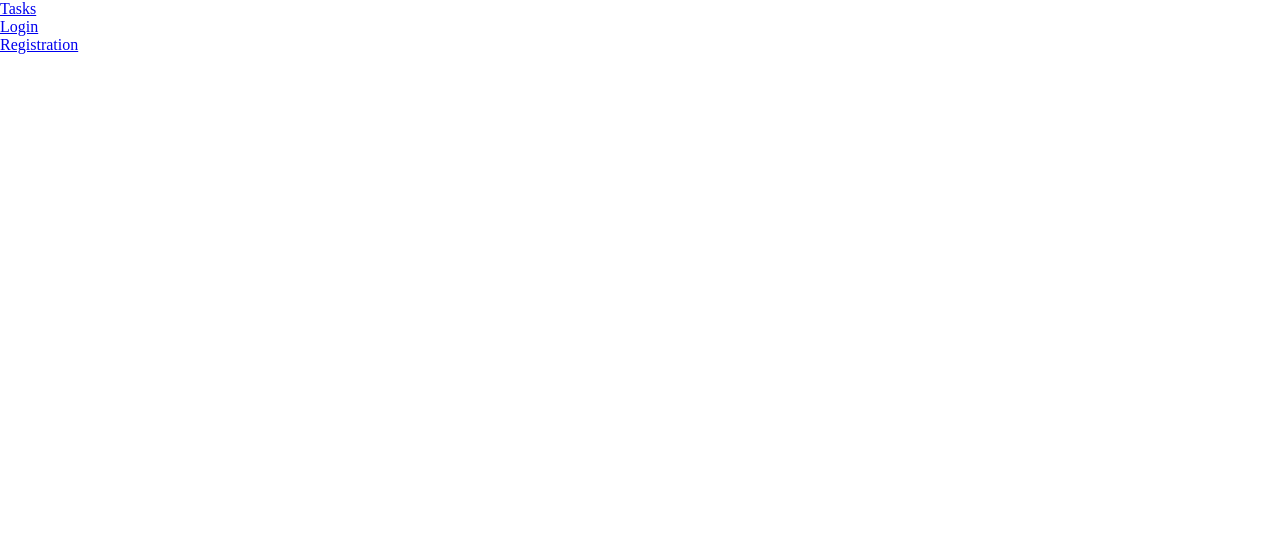
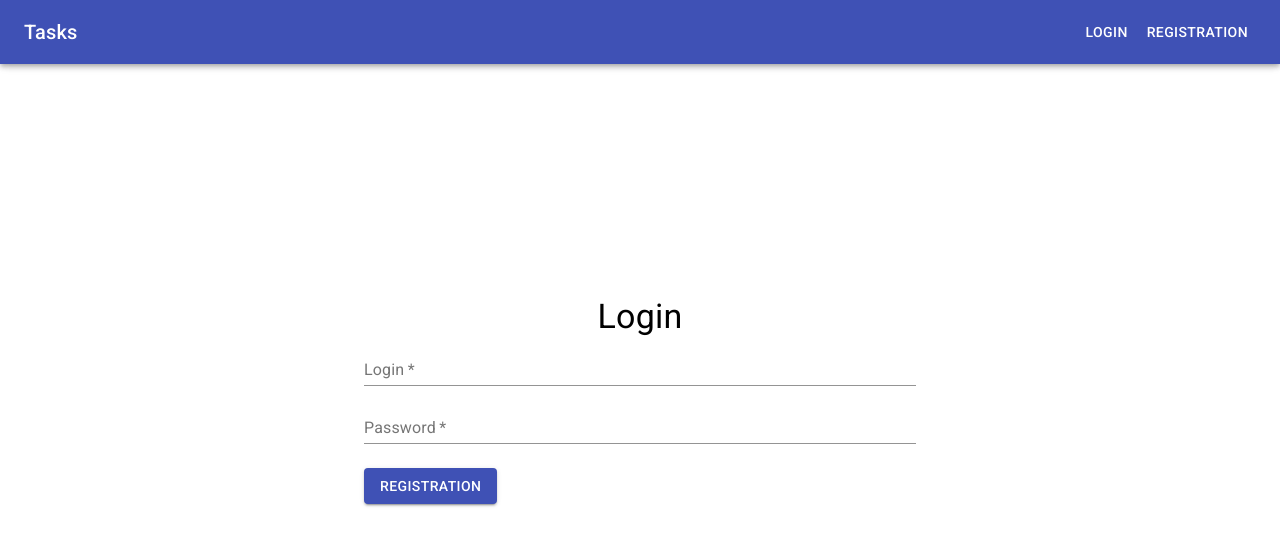
Before and after one commit to DGKorolev/todo-list, a React (Create React App) app: page /registration in a window 1280 px wide. Shown: the top 546 px of the page. Built offline with nearby package versions, Linux system fonts and the light colour scheme.

Commit message:
add Registration and Login page

```diff
--- a/src/App.css
+++ b/src/App.css
@@ -2,6 +2,11 @@
   margin: 0;
   padding: 0;
   box-sizing: border-box;
+}
+
+a{
+  text-decoration: none;
+  color: inherit;
 }
 
 .todo-pagination{
@@ -10,6 +15,6 @@
   margin-top: 20px;
 }
 
-.gridContainer{
-  height: 100vh;
+.formContainer>div + div{
+  margin-top: 10px;
 }
--- a/src/App.js
+++ b/src/App.js
@@ -1,33 +1,20 @@
 import './App.css';
 import React from "react";
 import {
-    BrowserRouter as Router,
+    BrowserRouter,
     Switch,
-    Route,
-    Link
+    Route
 } from "react-router-dom";
 import Login from "./page/Login";
 import Registration from "./page/Registration";
 import Tasks from "./page/Tasks";
+import Navigation from "./components/Navigation";
 
 function App() {
 
     return (
-        <Router>
-            <div>
-                <nav>
-                    <ul>
-                        <li>
-                            <Link to="/">Tasks</Link>
-                        </li>
-                        <li>
-                            <Link to="/login">Login</Link>
-                        </li>
-                        <li>
-                            <Link to="/registration">Registration</Link>
-                        </li>
-                    </ul>
-                </nav>
+        <BrowserRouter>
+                <Navigation/>
 
                 <Switch>
                     <Route path="/login">
@@ -37,11 +24,10 @@ function App() {
                         <Registration/>
                     </Route>
                     <Route path="/">
-                        <Tasks />
+                        <Tasks/>
                     </Route>
                 </Switch>
-            </div>
-        </Router>
+        </BrowserRouter>
     );
 }
 
--- a/src/components/Navigation.js
+++ b/src/components/Navigation.js
@@ -1,21 +1,44 @@
 import React from 'react';
 import {Link} from "react-router-dom";
+import {AppBar, Box, Button, makeStyles, Toolbar, Typography} from "@material-ui/core";
+
+const useStyles = makeStyles((theme) => ({
+    root: {
+        flexGrow: 1,
+    },
+    menuButton: {
+        marginRight: theme.spacing(2),
+    },
+    title: {
+        flexGrow: 1,
+    },
+}));
 
 const Navigation = () => {
+    const classes = useStyles();
+
     return (
-        <nav>
-            <ul>
-                <li>
-                    <Link to="/">Tasks</Link>
-                </li>
-                <li>
-                    <Link to="/login">Login</Link>
-                </li>
-                <li>
-                    <Link to="/registration">Registration</Link>
-                </li>
-            </ul>
-        </nav>
+        <AppBar position="fixed">
+            <Toolbar>
+                <div className={classes.title}>
+                    <Link to="/">
+                        <Typography variant="h6">
+                            Tasks
+                        </Typography>
+                    </Link>
+                </div>
+
+                <div>
+                    <Link to="/login">
+                        <Button color="inherit">Login</Button>
+                    </Link>
+                    <Link to="/registration">
+                        <Button color="inherit">Registration</Button>
+                    </Link>
+                </div>
+
+            </Toolbar>
+        </AppBar>
     );
 };
 
--- a/src/page/Login.js
+++ b/src/page/Login.js
@@ -1,14 +1,14 @@
 import React from 'react';
-import {Container, Grid, Typography, Box, Input} from '@material-ui/core';
+import {Container, Grid, Typography, Box, Input, TextField} from '@material-ui/core';
 
 const Login = () => {
     return (
-        <Grid container alignItems='center' justifyContent='center' className='gridContainer'>
+        <Grid container alignItems='center' justifyContent='center' style={{height: '100vh'}}>
             <Container maxWidth='sm'>
-                <Grid container direction='column'>
+                <Grid container direction='column' className='formContainer'>
                     <Typography variant="h4" component="h4" align='center'>Login</Typography>
-                    <Input placeholder='login' style={{marginTop: 20}} />
-                    <Input placeholder='password' style={{marginTop: 20}}/>
+                    <TextField required id="login" label="Login" />
+                    <TextField required id="password" label="Password" />
                 </Grid>
             </Container>
         </Grid>
--- a/src/page/Registration.js
+++ b/src/page/Registration.js
@@ -1,10 +1,37 @@
-import React from 'react';
+import React, {useState} from 'react';
+import {Box, Button, Container, Grid, TextField, Typography} from "@material-ui/core";
+import Auth from '../services/auth'
+
 
 const Registration = () => {
+
+    const [formData, setFormData] = useState({
+        email: '',
+        password: ''
+    })
+
+    const changeHandler = (formDataField) => (e) => {
+        setFormData({...formData, [formDataField]: e.target.value})
+    }
+
+    const sendForm = async () => {
+        const user = await Auth.registration(formData)
+        console.log(user)
+    }
+
     return (
-        <div>
-
-        </div>
+        <Grid container alignItems='center' justifyContent='center' style={{height: '100vh'}}>
+            <Container maxWidth='sm'>
+                <Grid container direction='column' className='formContainer' alignItem='center'>
+                    <Typography variant="h4" component="h4" align='center'>Login</Typography>
+                    <TextField required id="login" label="Login" onChange={changeHandler('email')}/>
+                    <TextField required id="password" label="Password" onChange={changeHandler('password')}/>
+                </Grid>
+                <Box mt={3} onClick={sendForm}>
+                    <Button variant="contained" color="primary">Registration</Button>
+                </Box>
+            </Container>
+        </Grid>
     );
 };
 
--- a/src/page/Tasks.js
+++ b/src/page/Tasks.js
@@ -69,7 +69,7 @@ const Tasks = () => {
     }, [tasks, paginate])
 
     return (
-        <Grid container alignItems="center" justifyContent="center" className='gridContainer'>
+        <Grid container alignItems="center" justifyContent="center" className='gridContainer' style={{height: '100vh'}}>
             <Container maxWidth="sm">
                 <Grid container direction="column">
 
--- /dev/null
+++ b/src/services/auth.js
@@ -0,0 +1,16 @@
+import axios from 'axios'
+import {ASC} from "../components/Filter";
+
+export default class Auth {
+
+    static async registration(registrationFormData) {
+
+        const res = await axios.post('/registration', registrationFormData)
+
+        if (res.status !== 200) throw Error('Failed to get the task list')
+
+        return res.data
+
+    }
+
+}
```
